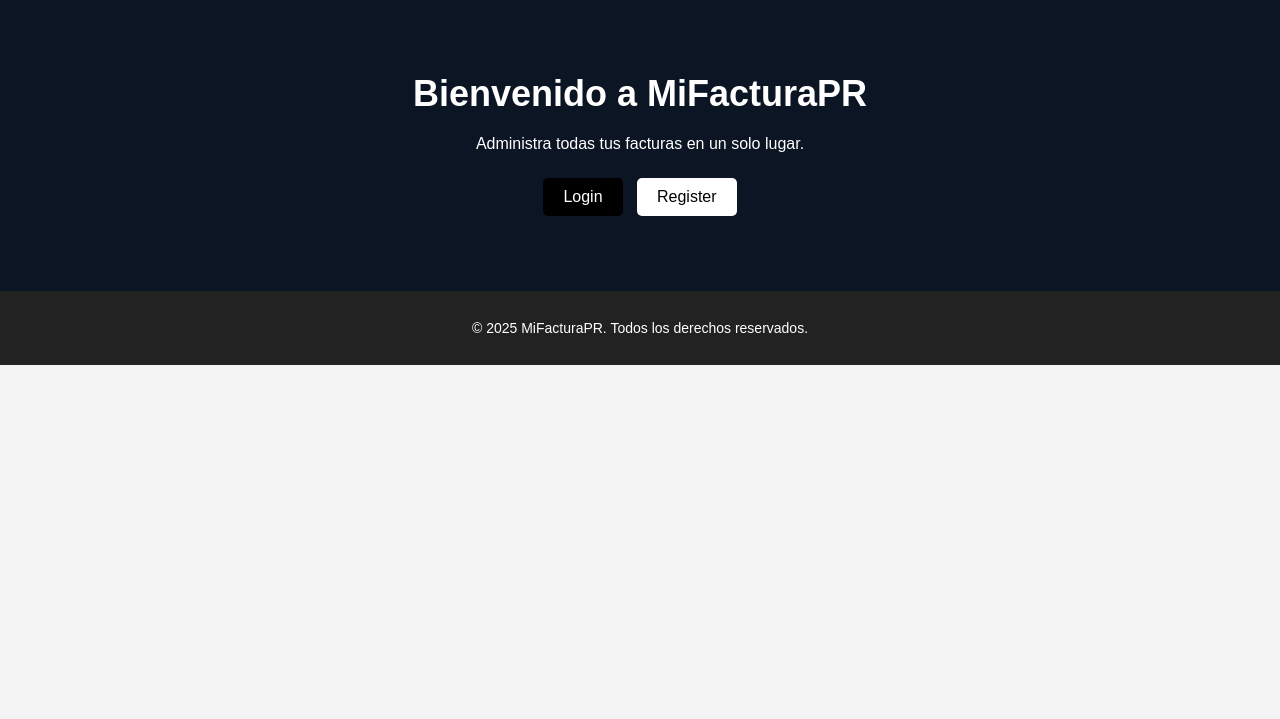
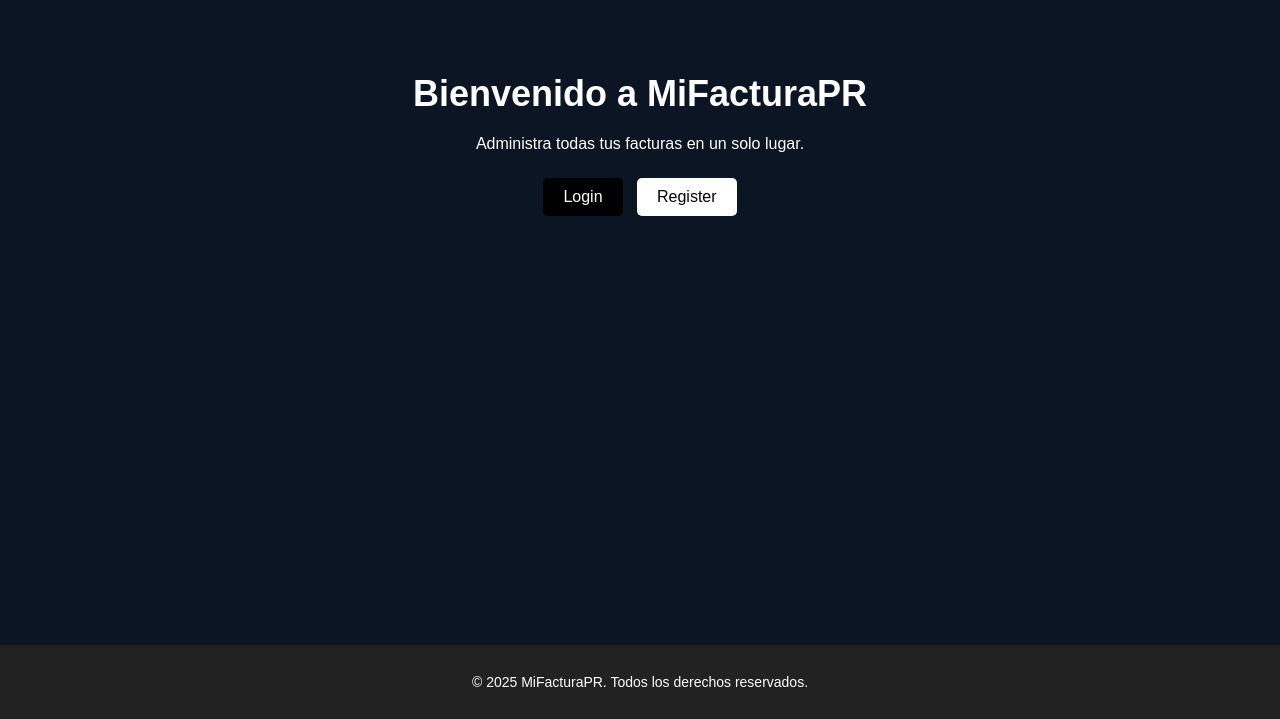
Before and after one commit to mikatiba/SWE-II-Project, a Flask app: page / in a window 1280 px wide. Shown: the part 81-800 px from the top of the page. Run offline with Flask 3, Linux system fonts and the light colour scheme; some libraries are stand-ins or nearby versions.

Commit message:
Update frontend

```diff
--- a/FLASK-AUTH/static/css/style.css
+++ b/FLASK-AUTH/static/css/style.css
@@ -87,14 +87,18 @@ h1 {
 
 /* Asegura que el footer esté pegado abajo si el contenido es poco */
 html, body {
-    height: 100%;
+    /* height: 100%; */
     margin: 0;
     display: flex;
     flex-direction: column;
+    height: 100vh;
 }
 
 .main-content {
     flex: 1; /* Empuja el footer hacia abajo si hay poco contenido */
+}
+main {
+    height: 90vh;
 }
 
 /* Botones */
```
